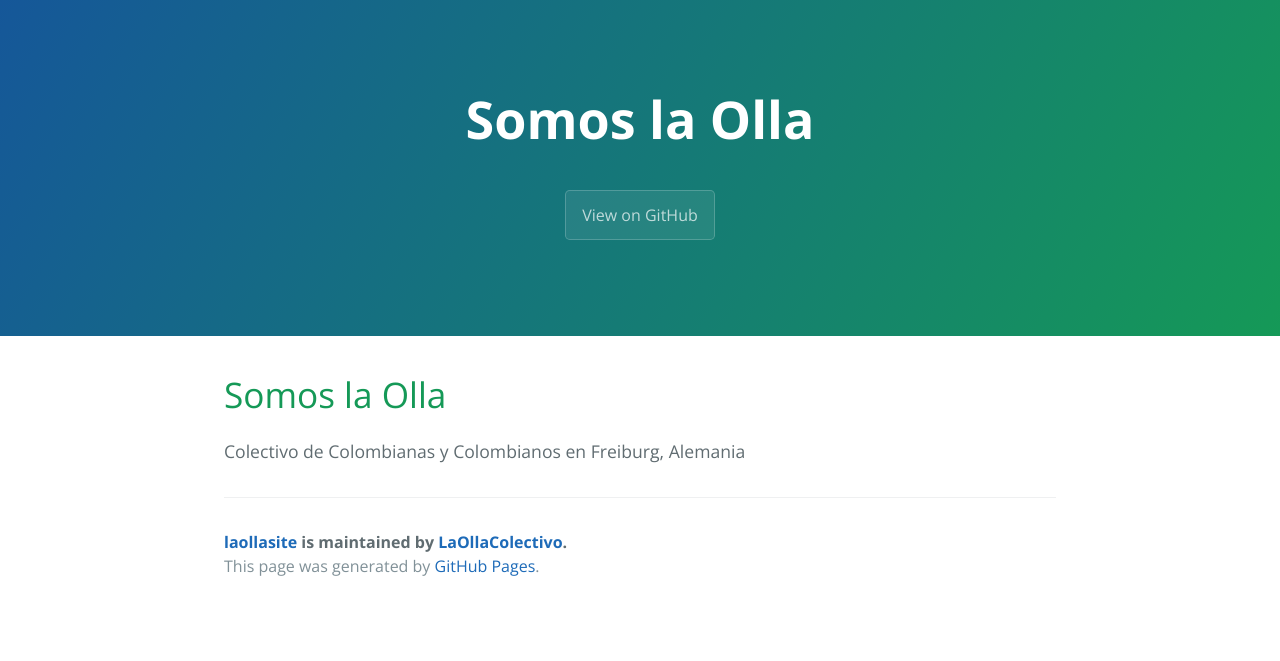
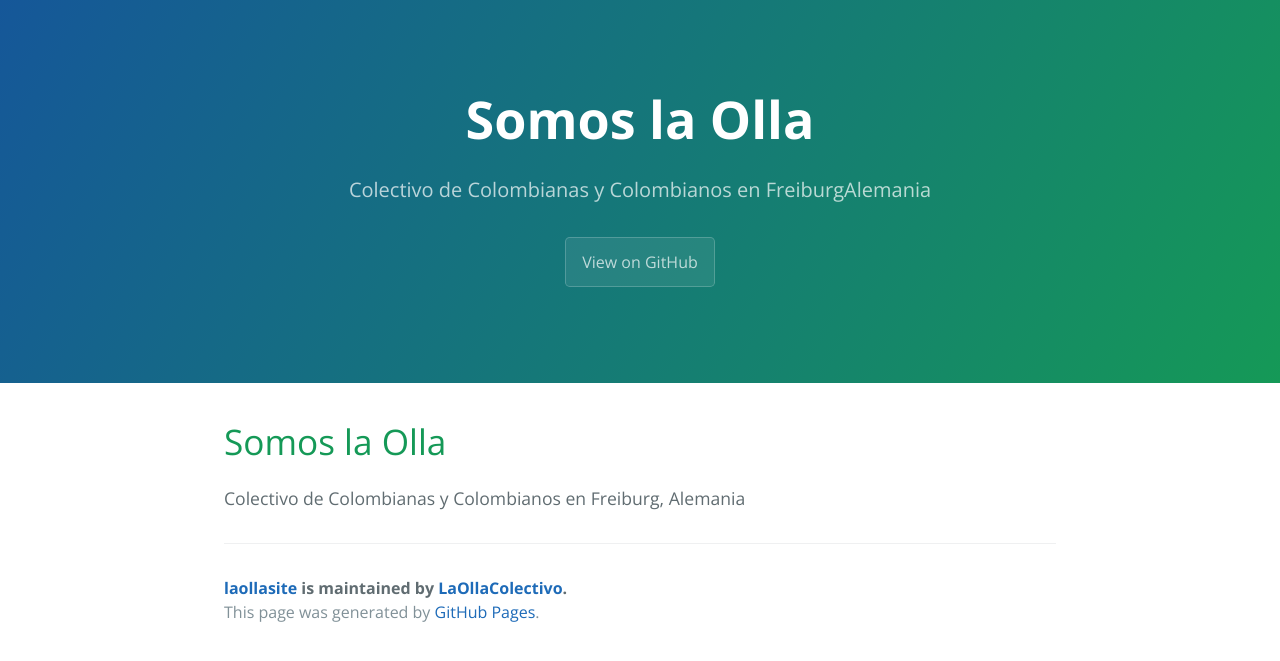
Before and after one commit to LaOllaColectivo/laollasite, a Jekyll site: the page built from README.md, in a window 1280 px wide. Shown: the top 661 px of the page. Built offline with Jekyll 4.4.1, drawn with Linux system fonts in a browser that asks for light colours; our own code applies the rules of GitHub Pages for plain Markdown files; the repository's description, which GitHub fills in, is left out.

Commit message:
Update _config.yml

```diff
--- a/_config.yml
+++ b/_config.yml
@@ -1,3 +1,6 @@
 remote_theme: pages-themes/cayman@v0.2.0
 plugins:
 - jekyll-remote-theme # add this line to the plugins list if you already have one
+
+title: [Somos la Olla!]
+description: [Colectivo de Colombianas y Colombianos en Freiburg, Alemania]
```
